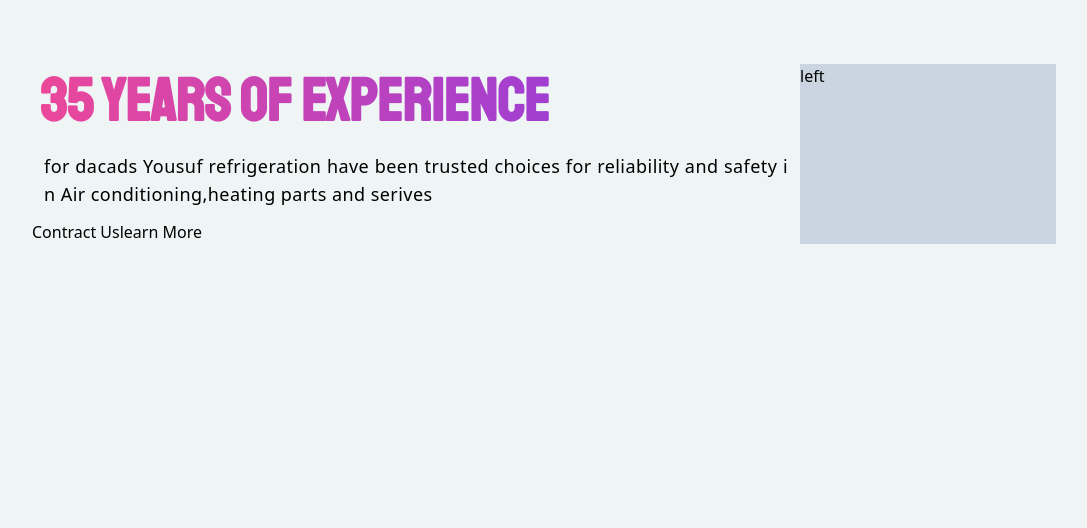
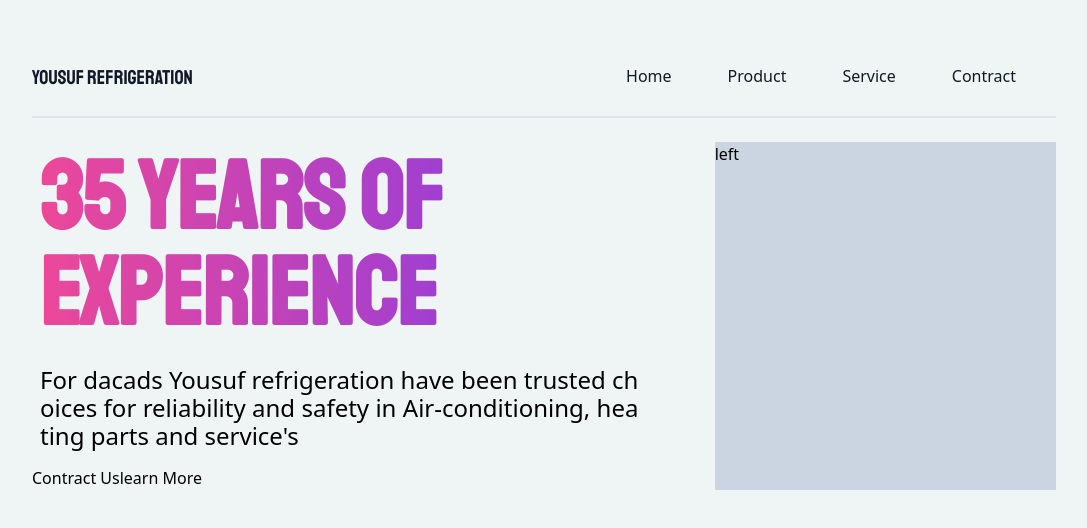
Before and after one commit to mdyousufhossain/MainProject, a React (Vite) app in the folder yusufRefre/: page / in a window 1280 px wide. Shown: the top 528 px of the page, without its empty margins (96-1183 px from the left). Built offline with nearby package versions, Linux system fonts and the light colour scheme.

Commit message:
mobile hero design almost complete

```diff
--- a/yusufRefre/src/component/Hero/Hero.jsx
+++ b/yusufRefre/src/component/Hero/Hero.jsx
@@ -5,29 +5,41 @@ import { heroSection } from '../../constants/info';
 function Hero() {
   return (
     <div className="section_L bg-primary">
-      {/* //this div will a loader animation */}
+      {/* loding animation div */}
       <div className="bg-red-600" />
-      <div className="flex justify-between p-2 py-4 mb-4 md:hidden border-b-2 border-primary2">
-        <h3 className="text-gray-900 font-medium font-title text-xl"> Yousuf refrigeration</h3>
+      {/* navbar for mobile  */}
+      <div className="flex justify-between  py-4 mb-4 md:hidden border-b-2 border-primary2">
+        {/* logo for mobile */}
+        <h3 className="text-gray-900 font-medium font-title text-xl mx-2"> Yousuf refrigeration</h3>
+        {/* navbar design for mobile */}
         <NavBar />
       </div>
-      <div className="md:container m-4  md:mx-auto py-8 md:py-16
+      {/* starting the pc section of navbar and hero design */}
+      <div className="md:container my-4 md:mx-auto py-8 md:py-10
        "
       >
-        {/* <div className="md:flex md:justify-between hidden md:block border-b-2 border-primary2 py-8 mb-8">
+        {/* navbar menu for pc  */}
+        <div className="md:flex  md:justify-between hidden md:block border-b-2 border-primary2 py-6 mb-6">
+
           <h3 className="text-gray-900 font-medium font-title text-xl"> Yousuf refrigeration</h3>
+
           <NavBar />
-        </div> */}
-        <div className="md:flex">
-          <div className="w-full md:w-9/12">
+        </div>
+        {/* hero section starting here  */}
+        <div className="md:flex md:justify-between">
+          {/* title and details text area and button  */}
+          <div className="w-full md:w-3/5">
+            {/* titile */}
             <h1 className="MainTitle bg-clip-text  text-transparent bg-gradient-to-r from-pink-500 to-violet-600">{heroSection.titile}</h1>
-            <p className="paragraph">{heroSection.details}</p>
+            {/* details */}
+            <p className="paragraph ">{heroSection.details}</p>
+
             <button className="btn" type="button">Contract Us</button>
-            <button className="btn" type="button">learn More</button>
+            <button className="btn" type="button">learn More </button>
 
-            {/* button and details why you guys trust us  */}
+            {/* image cersalll from glider and motion js */}
           </div>
-          <div className=" md:w-1/4 bg-slate-300">
+          <div className=" md:w-4/12 bg-slate-300">
             <h1>left </h1>
             {/* // this is left
             // there will be gradient according to picture */}
--- a/yusufRefre/src/component/NavBar/NavBar.jsx
+++ b/yusufRefre/src/component/NavBar/NavBar.jsx
@@ -17,7 +17,7 @@ function NavBar() {
       <div className="text-right md:hidden">
         <button
           type="button"
-          className="flex items-center px-3 py-2 border rounded text-teal-200 border-teal-400 hover:text-white hover:border-slate-500"
+          className="flex items-center px-3 py-2 border rounded text-teal-200 border-teal-400 hover:text-white hover:border-slate-500 mx-2"
           onClick={() => setIsOpen(!isOpen)}
         >
           <svg className="fill-current h-3 w-3" viewBox="0 0 20 20" xmlns="http://www.w3.org/2000/svg"><title>Menu</title><path d="M0 3h20v2H0V3zm0 6h20v2H0V9zm0 6h20v2H0v-2z" /></svg>
--- a/yusufRefre/src/constants/info.js
+++ b/yusufRefre/src/constants/info.js
@@ -45,5 +45,5 @@ export const productPrompt = [
 
 export const heroSection = {
   titile: '35 years of experience',
-  details: 'for dacads Yousuf refrigeration have been trusted choices for reliability and safety in Air conditioning,heating parts and serives',
+  details: 'For dacads Yousuf refrigeration have been trusted choices for reliability and safety in Air-conditioning, heating parts and service\'s ',
 };
--- a/yusufRefre/src/style.css
+++ b/yusufRefre/src/style.css
@@ -7,11 +7,11 @@
 
 @layer components{
     .MainTitle{
-        @apply text-6xl text-center xs:text-8xl md:text-left  font-title font-bold p-2 ;
+        @apply text-8xl mx-2 md:text-left  font-title font-bold py-2 ;
       };
 
     .paragraph{
-        @apply text-justify text-ellipsis break-all  tracking-wide leading-7 xs:leading-9 p-3 text-lg xs:text-2xl overflow-hidden antialiased;
+        @apply text-justify text-ellipsis break-all leading-7 xs:leading-8 py-2 m-2  text-2xl antialiased;
     };
     .consText{
         @apply font-title uppercase font-bold text-2xl text-4xl  tracking-wide leading-7 p-3  overflow-hidden antialiased;
@@ -23,7 +23,7 @@
         @apply w-4/5 m-auto
     }
     .btn {
-        @apply bg-gray-300 hover:bg-gray-400 text-gray-800 font-bold py-2 px-4 rounded inline-flex items-center m-2
+        @apply bg-gray-300  hover:bg-gray-400 text-gray-800 font-bold py-2 px-4 m-2  rounded inline-flex items-center
     }
     .navbarMentu {
         @apply px-4 py-2 mr-6 text-gray-900 font-medium hover:text-black
```
